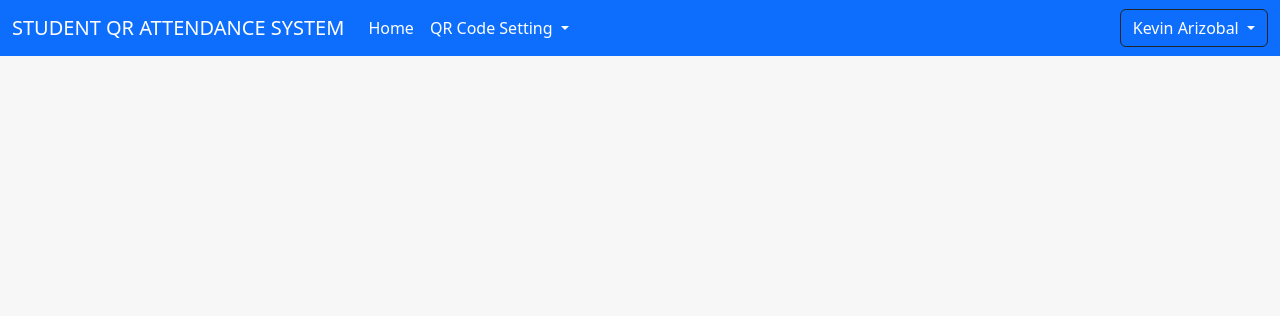
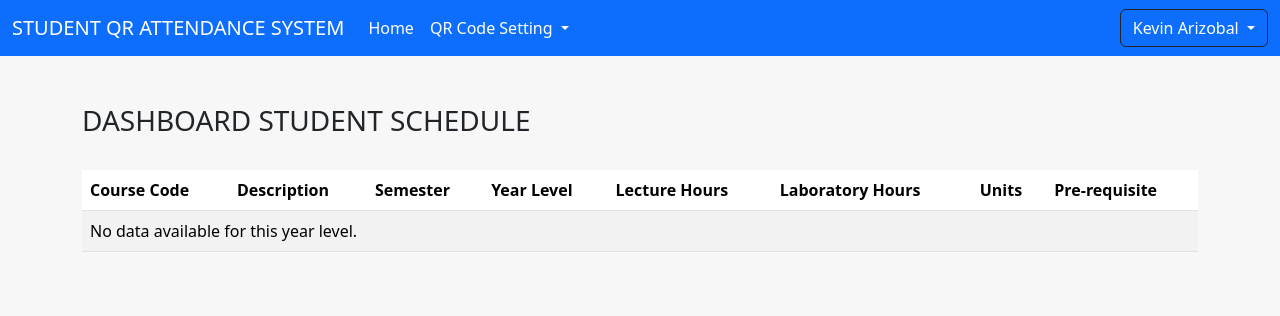
Before and after one commit to kevinarizobal/qr_attendance, a PHP site: page /dashboard.php in a window 1280 px wide. Shown: the top 316 px of the page. Run offline with PHP 8.4, Linux system fonts and the light colour scheme; a user stored in the database is signed in; data comes from the database, SQL or seed files in the repository; tables that the repository leaves empty or names only in its code hold one stand-in row (values such as "Sample post").

Commit message:
Update dashboard.php

```diff
--- a/dashboard.php
+++ b/dashboard.php
@@ -1 +1,76 @@
-<?php include("navbar.php");?>
+<?php
+include("connect.php");
+include("navbar.php");
+
+
+// Check if the user is logged in
+if (!isset($_SESSION['std_no'])) {
+    // If not, redirect to login page
+    header("Location: index.php");
+    exit();
+}
+
+$std_no = $_SESSION['std_no'];
+
+// Fetch the year_level of the logged-in user
+$query = "SELECT `year` FROM `user_profile` WHERE `std_no` = '$std_no'";
+$result = mysqli_query($conn, $query);
+
+if ($result && mysqli_num_rows($result) > 0) {
+    $user = mysqli_fetch_assoc($result);
+    $year_level = $user['year'];
+} else {
+    // Handle case where user data isn't found
+    echo "User profile not found.";
+    exit();
+}
+
+// Fetch the prospectus data based on the year_level
+$query_prospectus = "SELECT `course_code`, `description`, `semester`, `year_level`, `lecture_hours`, `laboratory_hours`, `units`, `pre_requisite` FROM `tbl_prospectus` WHERE `year_level` = '$year_level' AND `semester` = 1";
+$prospectus_result = mysqli_query($conn, $query_prospectus);
+
+?>
+
+<div class="container mt-5">
+    <div class="row">
+        <div class="d-flex align-items-center justify-content-between mb-4">
+            <h3>DASHBOARD STUDENT SCHEDULE</h3>
+        </div>
+    </div>
+
+        <!-- Display the data table -->
+        <table class="table table-striped">
+        <thead>
+            <tr>
+                <th>Course Code</th>
+                <th>Description</th>
+                <th>Semester</th>
+                <th>Year Level</th>
+                <th>Lecture Hours</th>
+                <th>Laboratory Hours</th>
+                <th>Units</th>
+                <th>Pre-requisite</th>
+            </tr>
+        </thead>
+        <tbody>
+            <?php
+            if ($prospectus_result && mysqli_num_rows($prospectus_result) > 0) {
+                while ($row = mysqli_fetch_assoc($prospectus_result)) {
+                    echo "<tr>";
+                    echo "<td>" . $row['course_code'] . "</td>";
+                    echo "<td>" . $row['description'] . "</td>";
+                    echo "<td>" . $row['semester'] . "</td>";
+                    echo "<td>" . $row['year_level'] . "</td>";
+                    echo "<td>" . $row['lecture_hours'] . "</td>";
+                    echo "<td>" . $row['laboratory_hours'] . "</td>";
+                    echo "<td>" . $row['units'] . "</td>";
+                    echo "<td>" . $row['pre_requisite'] . "</td>";
+                    echo "</tr>";
+                }
+            } else {
+                echo "<tr><td colspan='8'>No data available for this year level.</td></tr>";
+            }
+            ?>
+        </tbody>
+    </table>
+</div>
```
